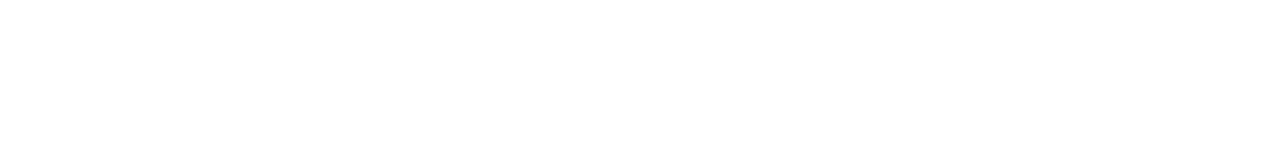
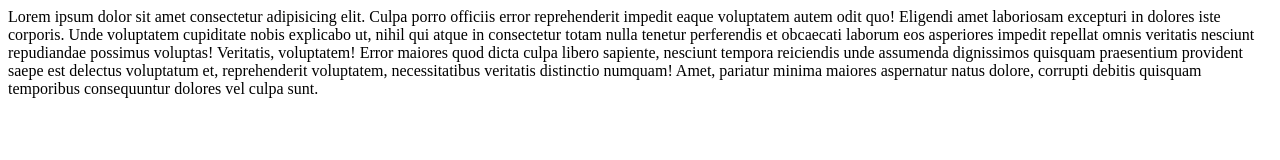
Before and after one commit to iamriteshbharti/test, a plain HTML site: page index.html in a window 1280 px wide. Drawn offline with Linux system fonts and the light colour scheme.

Commit message:
added paragraph

```diff
--- a/index.html
+++ b/index.html
@@ -4,5 +4,18 @@
     <title>Document</title>
     <link rel="stylesheet" href="style.css" />
   </head>
-  <body></body>
+  <body>
+    Lorem ipsum dolor sit amet consectetur adipisicing elit. Culpa porro
+    officiis error reprehenderit impedit eaque voluptatem autem odit quo!
+    Eligendi amet laboriosam excepturi in dolores iste corporis. Unde voluptatem
+    cupiditate nobis explicabo ut, nihil qui atque in consectetur totam nulla
+    tenetur perferendis et obcaecati laborum eos asperiores impedit repellat
+    omnis veritatis nesciunt repudiandae possimus voluptas! Veritatis,
+    voluptatem! Error maiores quod dicta culpa libero sapiente, nesciunt tempora
+    reiciendis unde assumenda dignissimos quisquam praesentium provident saepe
+    est delectus voluptatum et, reprehenderit voluptatem, necessitatibus
+    veritatis distinctio numquam! Amet, pariatur minima maiores aspernatur natus
+    dolore, corrupti debitis quisquam temporibus consequuntur dolores vel culpa
+    sunt.
+  </body>
 </html>
```
